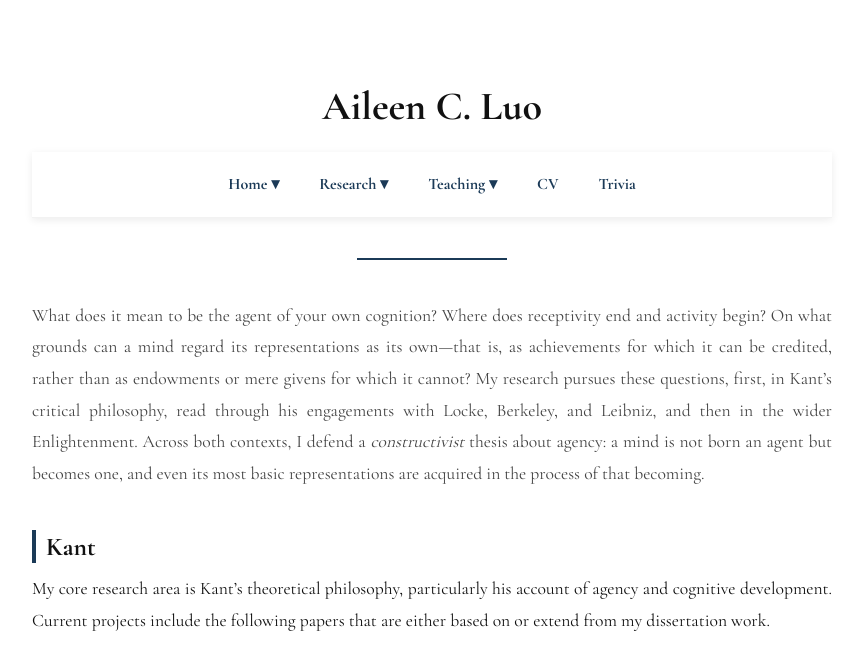
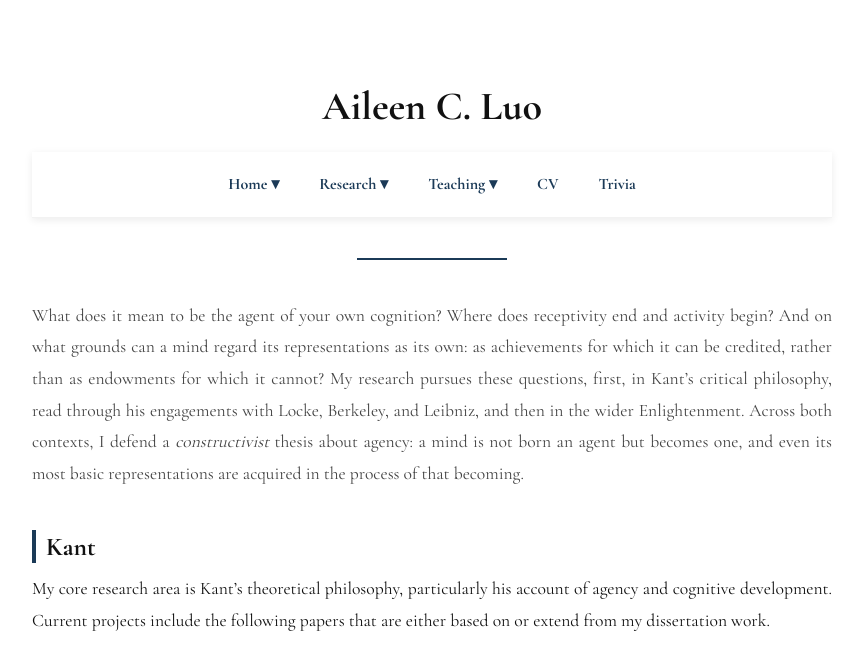
Before and after one commit to aileencluo/aileencluo.github.io, a Jekyll site: the page built from research.md, in a window 1280 px wide and 900 px high, cut to the strip 0-661 px from the top of the window. Shown: the whole strip, without its empty margins (208-1071 px from the left). Built offline with Jekyll 4.4.1, drawn with Linux system fonts in a browser that asks for light colours.

Commit message:
Update research.md

```diff
--- a/research.md
+++ b/research.md
@@ -6,7 +6,7 @@
 
 <div class="divider"></div>
 
-<p class="subdesc">What does it mean to be the agent of your own cognition? Where does receptivity end and activity begin? On what grounds can a mind regard its representations as its own—that is, as achievements for which it can be credited, rather than as endowments or mere givens for which it cannot? My research pursues these questions, first, in Kant’s critical philosophy, read through his engagements with Locke, Berkeley, and Leibniz, and then in the wider Enlightenment. Across both contexts, I defend a <em>constructivist</em> thesis about agency: a mind is not born an agent but becomes one, and even its most basic representations are acquired in the process of that becoming.</p>
+<p class="subdesc">What does it mean to be the agent of your own cognition? Where does receptivity end and activity begin? And on what grounds can a mind regard its representations as its own: as achievements for which it can be credited, rather than as endowments for which it cannot? My research pursues these questions, first, in Kant’s critical philosophy, read through his engagements with Locke, Berkeley, and Leibniz, and then in the wider Enlightenment. Across both contexts, I defend a <em>constructivist</em> thesis about agency: a mind is not born an agent but becomes one, and even its most basic representations are acquired in the process of that becoming.</p>
 
 
 <!-- ===== Kant ===== -->
```
